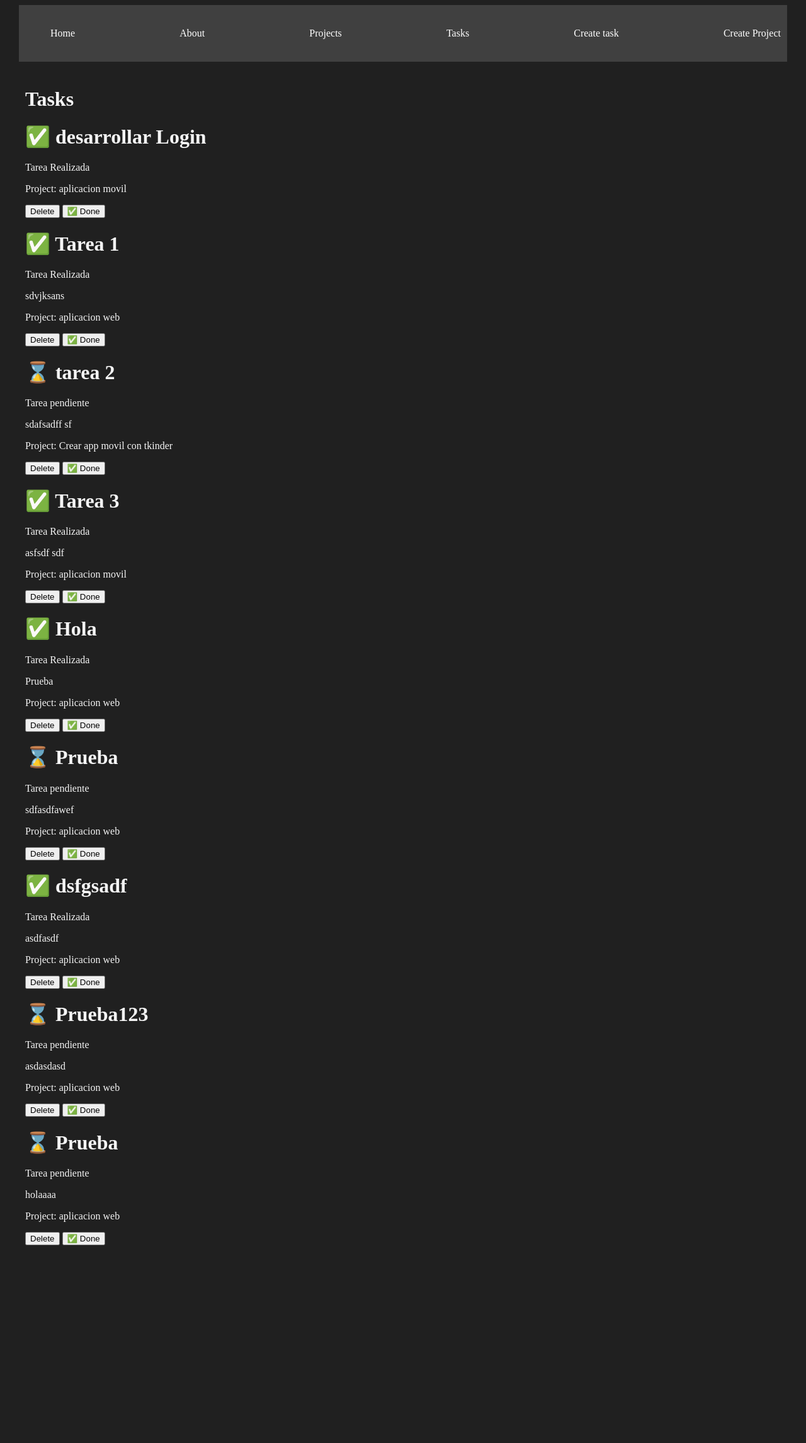
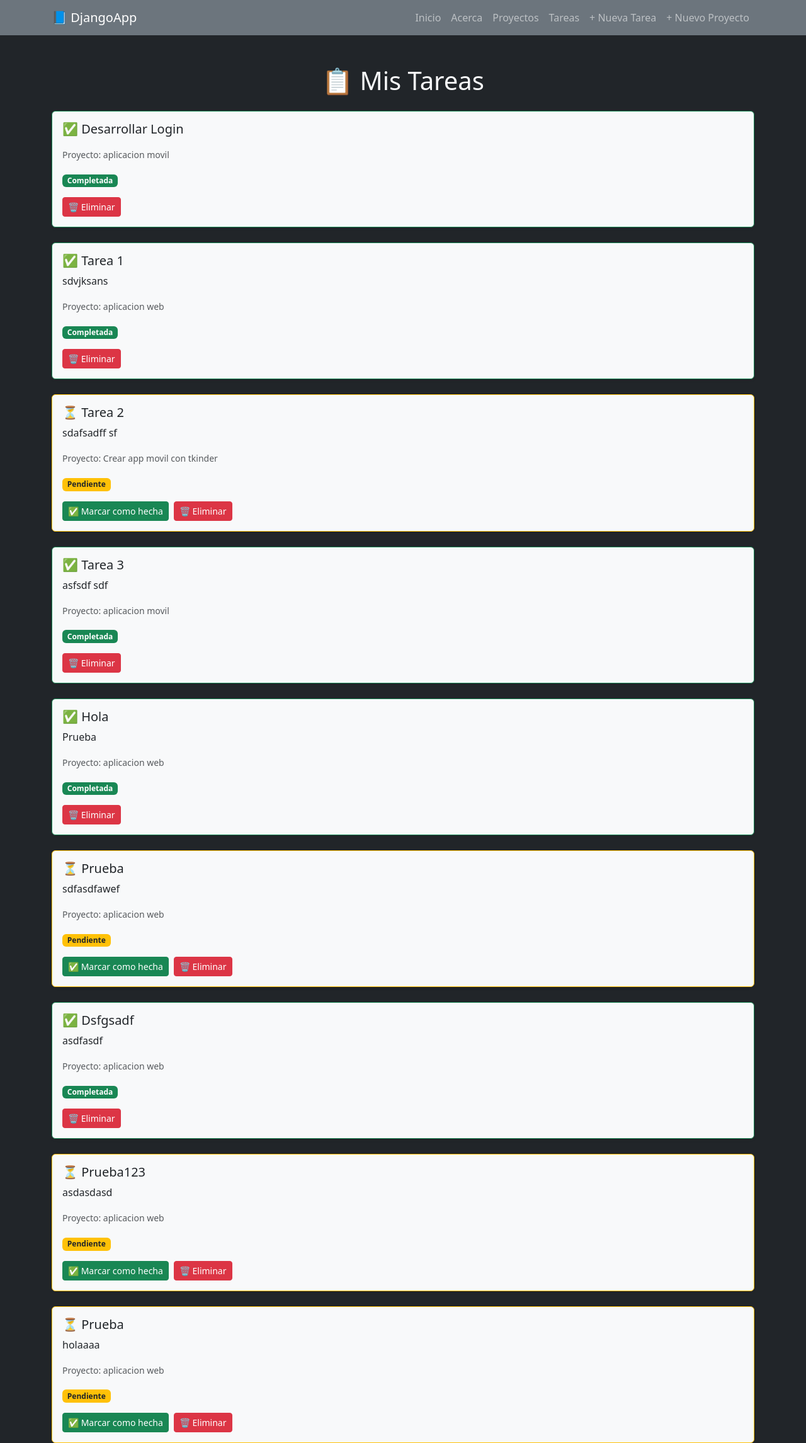
Before and after one commit to Dieter-Pastoriza/examen_docker, a Django app: page /tasks/ in a window 1280 px wide. Shown: the whole page at 63% size. Before the commit the page ends 1977 px from the top, so only its background shows below. Run offline with Django 5.2, Linux system fonts and the light colour scheme; data comes from the database, SQL or seed files in the repository.

Commit message:
Modificaciones visuales v2

```diff
--- a/myapp/static/style/main.css
+++ b/myapp/static/style/main.css
@@ -45,3 +45,109 @@
     text-align: center;
     display: block;
 }
+/* === General === */
+body {
+    background-color: #121212;
+    color: #f0f0f0;
+    font-family: 'Segoe UI', 'Roboto', sans-serif;
+    margin: 0;
+    padding: 0;
+}
+
+/* === Header === */
+h1 {
+    text-align: center;
+    margin-top: 40px;
+    font-size: 2.5rem;
+    color: #5be0b3;
+}
+
+/* === Container === */
+.container {
+    max-width: 900px;
+    margin: 0 auto;
+    padding: 20px;
+}
+
+/* === Task Card === */
+.task-card {
+    background-color: #1e1e2f;
+    border: 1px solid #2e2e40;
+    border-radius: 12px;
+    padding: 20px 25px;
+    margin-bottom: 25px;
+    box-shadow: 0 4px 20px rgba(0,0,0,0.3);
+    transition: transform 0.2s ease-in-out;
+}
+
+.task-card:hover {
+    transform: translateY(-2px);
+}
+
+/* === Title === */
+.task-card h2 {
+    margin: 0 0 10px;
+    font-size: 1.4rem;
+    display: flex;
+    align-items: center;
+    gap: 10px;
+}
+
+/* === Description & Project === */
+.task-card p {
+    margin: 5px 0;
+    color: #ccc;
+}
+
+/* === Status === */
+.status {
+    display: inline-block;
+    padding: 6px 12px;
+    font-size: 0.8rem;
+    border-radius: 30px;
+    font-weight: 600;
+    margin-top: 10px;
+}
+
+.status.done {
+    background-color: #2ecc71;
+    color: white;
+}
+
+.status.pending {
+    background-color: #f39c12;
+    color: white;
+}
+
+/* === Button Group === */
+.button-group {
+    margin-top: 15px;
+    display: flex;
+    gap: 10px;
+    flex-wrap: wrap;
+}
+
+/* === Buttons === */
+button {
+    background-color: #5be0b3;
+    border: none;
+    padding: 10px 16px;
+    border-radius: 8px;
+    font-weight: bold;
+    color: #0c0c0c;
+    cursor: pointer;
+    transition: background-color 0.3s ease;
+}
+
+button:hover {
+    background-color: #3acfa2;
+}
+
+button.delete {
+    background-color: #e74c3c;
+    color: white;
+}
+
+button.delete:hover {
+    background-color: #c0392b;
+}
--- a/myapp/templates/layouts/base.html
+++ b/myapp/templates/layouts/base.html
@@ -2,42 +2,58 @@
 
 <!DOCTYPE html>
 <html lang="en">
+
 <head>
     <meta charset="UTF-8">
     <meta http-equiv="X-UA-Compatible" content="IE=edge">
     <meta name="viewport" content="width=device-width, initial-scale=1.0">
     <title>Django Projects</title>
-    <link rel="stylesheet" href="{% static 'style/main.css' %}">
+    <link href="https://cdn.jsdelivr.net/npm/bootstrap@5.3.3/dist/css/bootstrap.min.css" rel="stylesheet">
+     <link rel="stylesheet" href="{% static 'styles.css' %}">
 </head>
-<body>
 
-    <nav class="navbar container">
-        <ul>
-            <li>
-                <a href="{% url 'index' %}">Home</a>
+<body class="bg-dark text-light">
+
+    <!-- ✅ Navbar Bootstrap -->
+    <nav class="navbar navbar-expand-lg navbar-dark bg-secondary">
+        <div class="container">
+            <a class="navbar-brand" href="{% url 'index' %}">📘 DjangoApp</a>
+            <button class="navbar-toggler" type="button" data-bs-toggle="collapse" data-bs-target="#navbarNav"
+                aria-controls="navbarNav" aria-expanded="false" aria-label="Toggle navigation">
+                <span class="navbar-toggler-icon"></span>
+            </button>
+
+            <div class="collapse navbar-collapse justify-content-end" id="navbarNav">
+                <ul class="navbar-nav">
+                    <li class="nav-item">
+                        <a class="nav-link" href="{% url 'index' %}">Inicio</a>
                     </li>
-            <li>
-                <a href="{% url 'about' %}">About</a>
+                    <li class="nav-item">
+                        <a class="nav-link" href="{% url 'about' %}">Acerca</a>
                     </li>
-            <li>
-                <a href="{% url 'projects' %}">Projects</a>
+                    <li class="nav-item">
+                        <a class="nav-link" href="{% url 'projects' %}">Proyectos</a>
                     </li>
-            <li>
-                <a href="{% url 'tasks' %}">Tasks</a>
+                    <li class="nav-item">
+                        <a class="nav-link" href="{% url 'tasks' %}">Tareas</a>
                     </li>
-            <li>
-                <a href="{% url 'create_task' %}">Create task</a>
+                    <li class="nav-item">
+                        <a class="nav-link" href="{% url 'create_task' %}">+ Nueva Tarea</a>
                     </li>
-            <li>
-                <a href="{% url 'create_project' %}">Create Project</a>
+                    <li class="nav-item">
+                        <a class="nav-link" href="{% url 'create_project' %}">+ Nuevo Proyecto</a>
                     </li>
                 </ul>
+            </div>
+        </div>
     </nav>
 
-    <main class="container">
+    <!-- ✅ Contenido principal -->
+    <main class="container mt-5">
         {% block content %}
         {% endblock %}
     </main>
 
+    <script src="https://cdn.jsdelivr.net/npm/bootstrap@5.3.3/dist/js/bootstrap.bundle.min.js"></script>
 </body>
 </html>
--- a/myapp/templates/tasks/tasks.html
+++ b/myapp/templates/tasks/tasks.html
@@ -1,20 +1,47 @@
 {% extends 'layouts/base.html' %}
-{%block content%}
-<h1>Tasks</h1>
+{% block content %}
 
-{% for task in tasks %}
+<h1 class="text-center mb-4">📋 Mis Tareas</h1>
 
-<div>
-    <h1>{% if task.done == False %}⌛{% else %}✅{% endif %} {{task.title}} </h1>
-    {% if task.done == False %}
-    <p>Tarea pendiente</p>
-    {%else%}
-    <p>Tarea Realizada</p>
-    {%endif%}
-    <p>{{task.description}}</p>
-    <p>Project: {{task.project}}</p>
+<div class="row row-cols-1 g-4">
+    {% for task in tasks %}
+    <div class="col">
+        <div class="card {% if task.done %}border-success{% else %}border-warning{% endif %} shadow-sm bg-light text-dark">
+            <div class="card-body">
+                <h5 class="card-title">
+                    {% if task.done %}
+                        ✅
+                    {% else %}
+                        ⏳
+                    {% endif %}
+                    {{ task.title|capfirst }}
+                </h5>
+                <p class="card-text">{{ task.description }}</p>
+                <p class="card-text">
+                    <small class="text-muted">Proyecto: {{ task.project }}</small>
+                </p>
+
+                <span class="badge {% if task.done %}bg-success{% else %}bg-warning text-dark{% endif %}">
+                    {% if task.done %}Completada{% else %}Pendiente{% endif %}
+                </span>
+
+                <div class="mt-3 d-flex gap-2">
+                    {% if not task.done %}
+                    <form method="post" action="{% url 'task_done' task.id %}">
+                        {% csrf_token %}
+                        <button type="submit" class="btn btn-sm btn-success">✅ Marcar como hecha</button>
+                    </form>
+                    {% endif %}
+
+                    <form method="post" action="{% url 'task_delete' task.id %}" onsubmit="return confirm('¿Eliminar esta tarea?');">
+                        {% csrf_token %}
+                        <button type="submit" class="btn btn-sm btn-danger">🗑 Eliminar</button>
+                    </form>
+                </div>
+            </div>
+        </div>
+    </div>
+    {% endfor %}
 </div>
-<button>Delete</button>
-<button>✅ Done</button>
-{% endfor %}
-{%endblock%}
+
+{% endblock %}
--- a/myapp/urls.py
+++ b/myapp/urls.py
@@ -10,4 +10,6 @@
     path('tasks/', views.tasks, name="tasks"),
     path('create_task/', views.create_task, name="create_task"),
     path('create_project/', views.create_project, name="create_project"),
+    path('tasks/<int:id>/delete/', views.task_delete, name="task_delete"),
+    path('tasks/<int:id>/done/',   views.task_done,   name="task_done"),
 ]
--- a/myapp/views.py
+++ b/myapp/views.py
@@ -1,9 +1,10 @@
+
 from django.http import HttpResponse
+from django.shortcuts import render, redirect, get_object_or_404
+from django.views.decorators.http import require_POST
 from .models import Project, Task
-from django.shortcuts import render, redirect, get_object_or_404
 from .forms import CreateNewTask, CreateNewProject
 
-# Create your views here.
 
 
 def index(request):
@@ -67,3 +68,17 @@
         'project': project,
         'tasks': tasks
     })
+@require_POST
+def task_delete(request, id):
+
+    task = get_object_or_404(Task, id=id)
+    task.delete()
+    return redirect('tasks')
+
+@require_POST
+def task_done(request, id):
+
+    task = get_object_or_404(Task, id=id)
+    task.done = True
+    task.save()
+    return redirect('tasks')
```
Also changed, not shown: myapp/forms.py (+10 -5 lines), myapp/templates/tasks/create_task.html (+30 -8 lines). Lines whose indentation alone changed are shown as unchanged.
